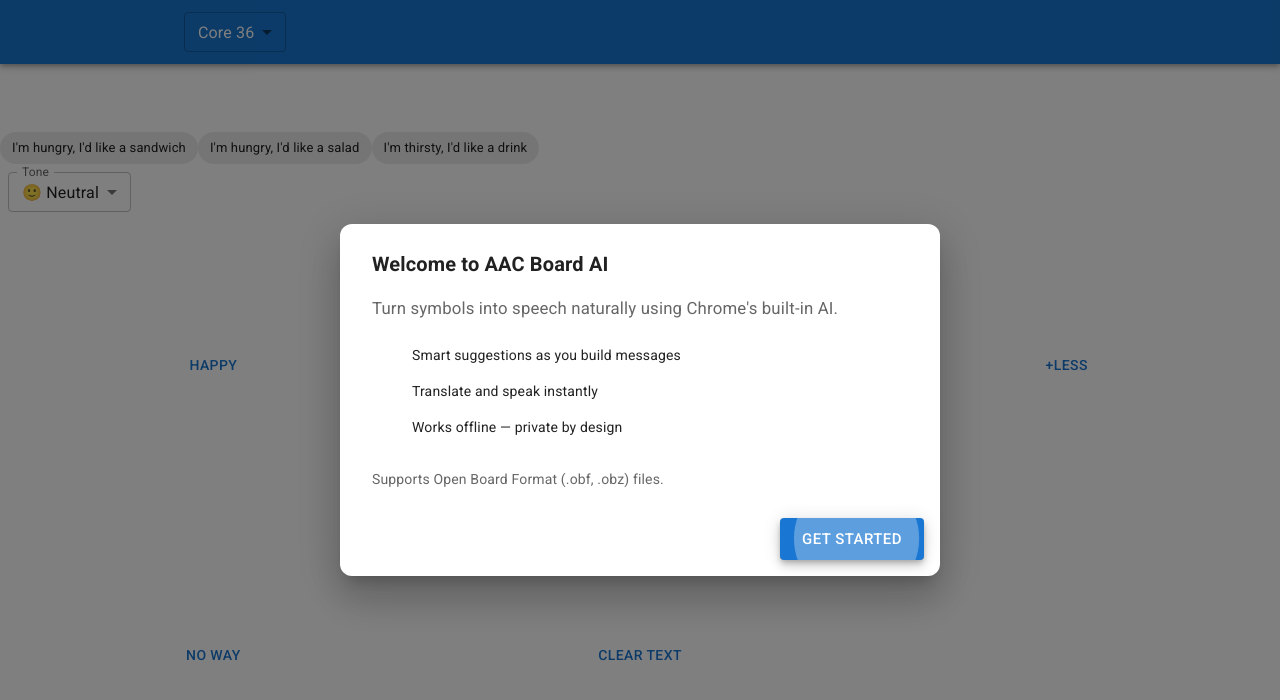
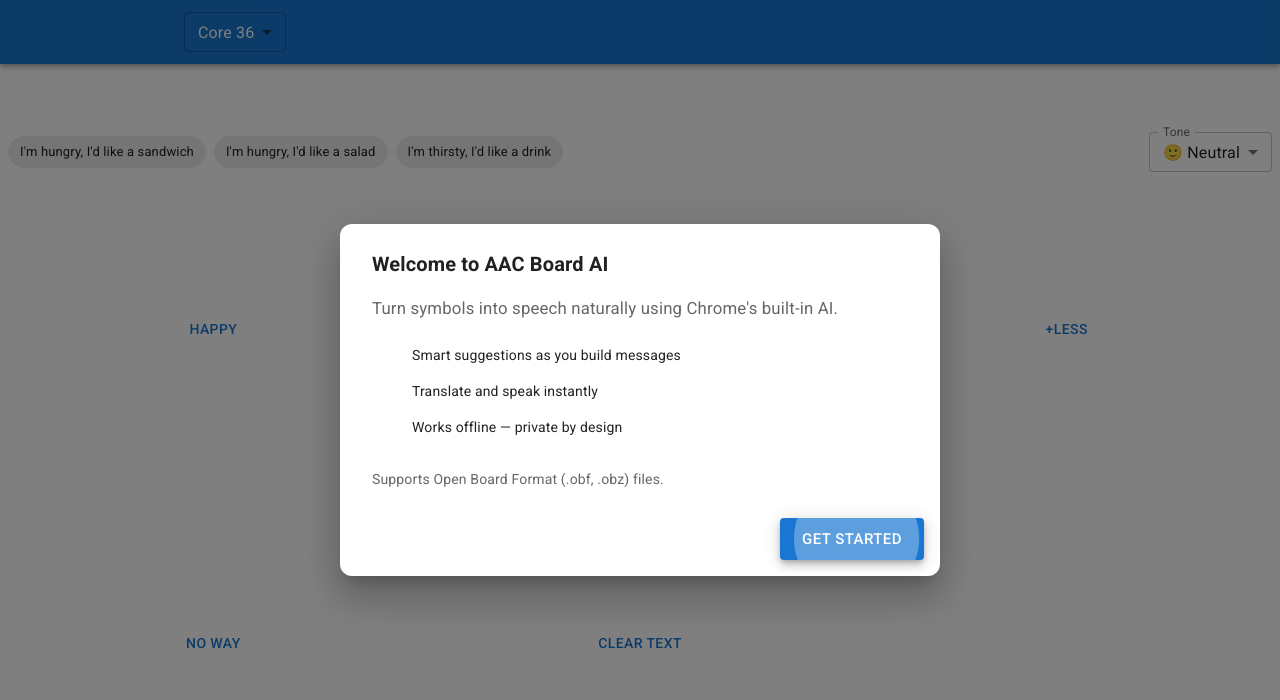
Before and after one commit to shayc/aac-board-ai, a React (Vite) app: page /sets/1/boards/1 in a window 1280 px wide. Shown: the top 700 px of the page. Built offline with nearby package versions, Linux system fonts and the light colour scheme; some icons are missing.

Commit message:
refactor: improve layout of SuggestionBar and ToneSelect components

```diff
--- a/src/components/CommunicationBoard/SuggestionBar/SuggestionBar.tsx
+++ b/src/components/CommunicationBoard/SuggestionBar/SuggestionBar.tsx
@@ -8,7 +8,8 @@
 
 export function SuggestionBar({ suggestions }: SuggestionBarProps) {
   return (
-    <Box>
+    <Box sx={{ display: "flex", alignItems: "center", paddingInline: 1 }}>
+      <Box sx={{ display: "flex", gap: 1, marginInlineEnd: "auto" }}>
         {suggestions.map((suggestion, index) => (
           <Chip
             key={index}
@@ -16,10 +17,9 @@
             onClick={() => alert(suggestion)}
           />
         ))}
+      </Box>
 
-      <Box sx={{ marginInlineStart: "auto" }}>
       <ToneSelect />
-      </Box>
     </Box>
   );
 }
--- a/src/components/CommunicationBoard/SuggestionBar/ToneSelect/ToneSelect.tsx
+++ b/src/components/CommunicationBoard/SuggestionBar/ToneSelect/ToneSelect.tsx
@@ -8,7 +8,7 @@
   const [tone, setTone] = useState("neutral");
 
   return (
-    <FormControl sx={{ m: 1, minWidth: 120 }} size="small">
+    <FormControl sx={{ minWidth: 120 }} size="small">
       <InputLabel id="tone-select-label">Tone</InputLabel>
       <Select
         labelId="tone-select-label"
```
Lines whose indentation alone changed are shown as unchanged.
